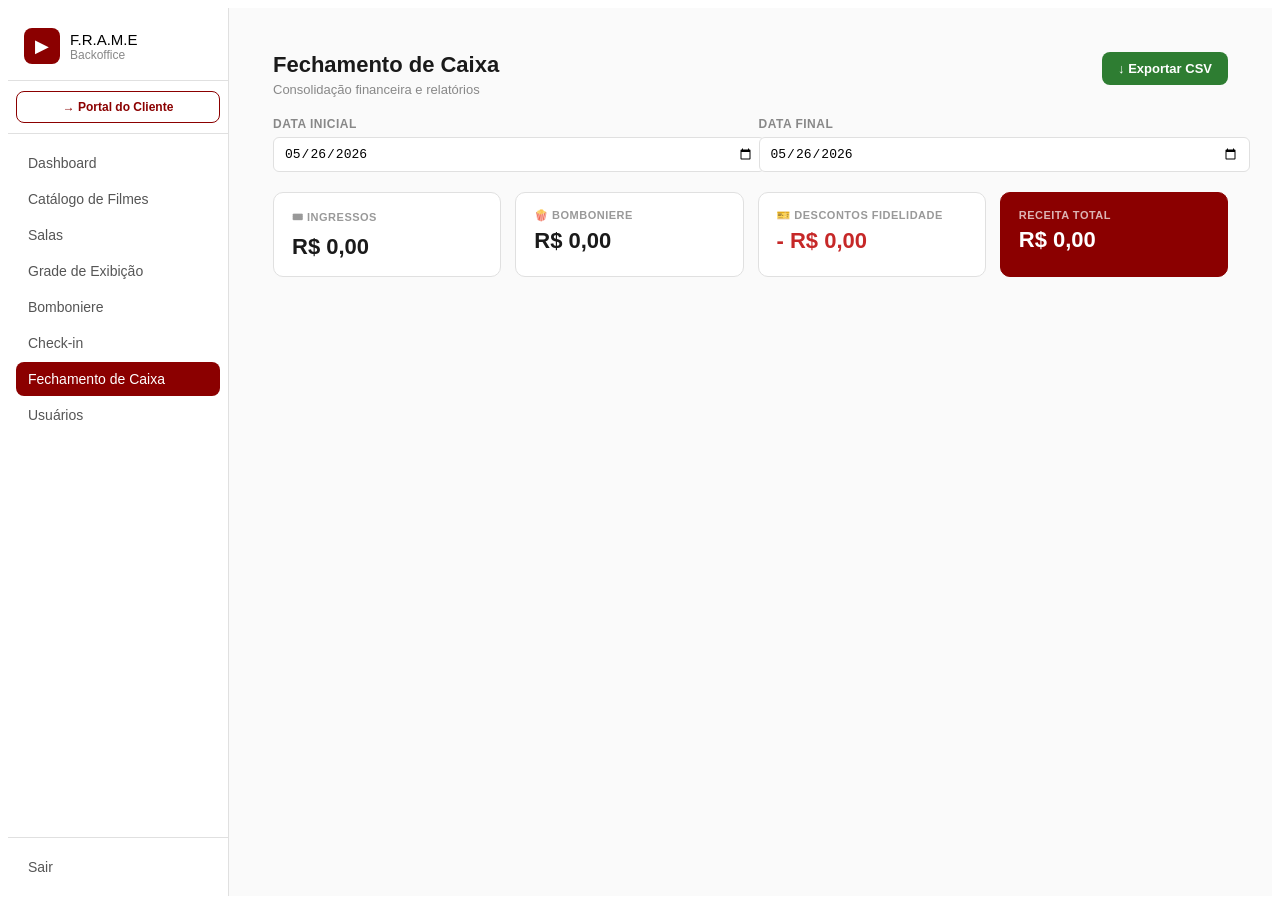
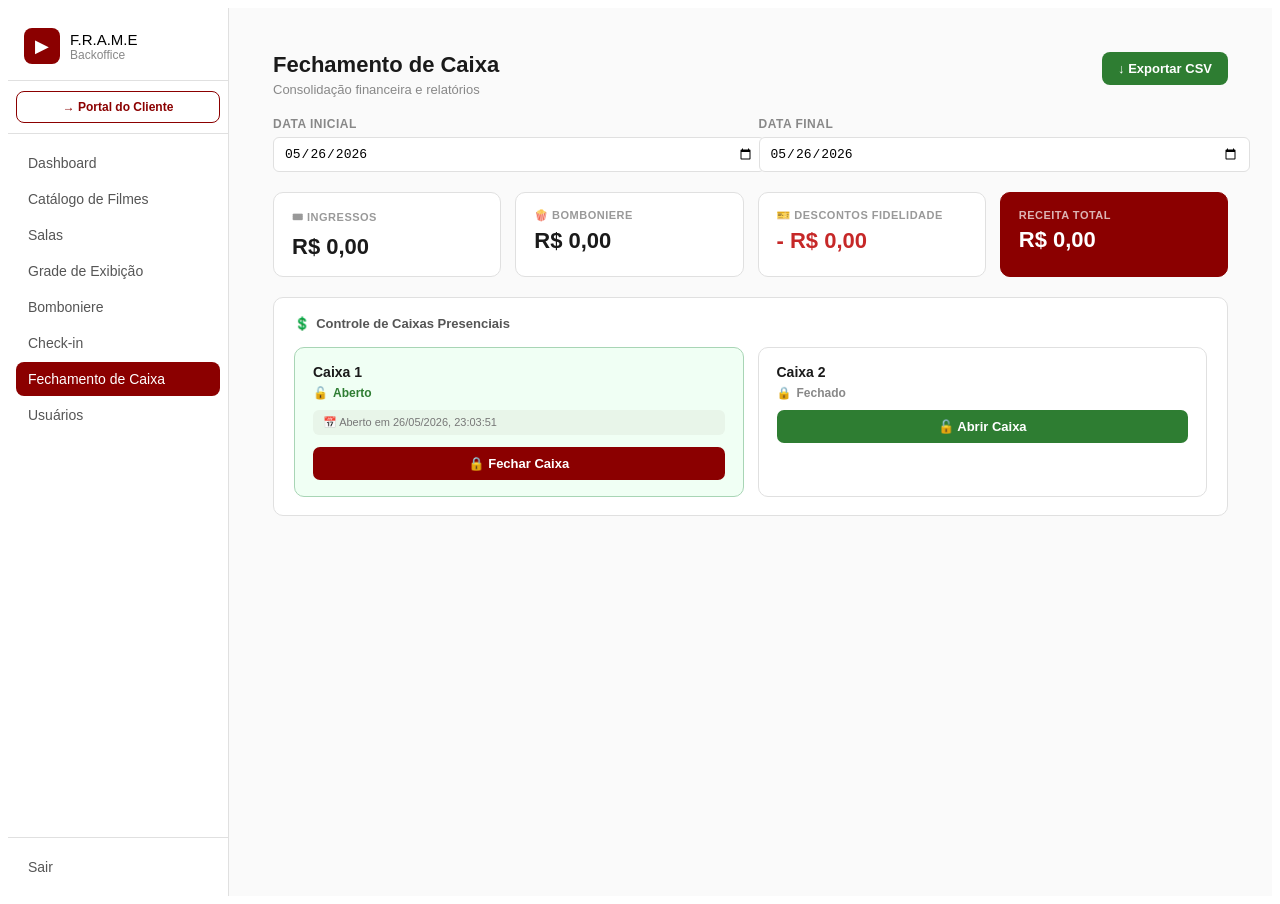
Before and after one commit to IrvinAmilcar/cinema-frame, a React (Vite) app in the folder presentation-frontend/: page /caixa in a window 1280 px wide. Built offline with nearby package versions, Linux system fonts and the light colour scheme; no server answers.

Commit message:
feat: add caixa management functionality with summary generation and local storage support

```diff
--- a/presentation-frontend/src/pages/FechamentoCaixaPage.tsx
+++ b/presentation-frontend/src/pages/FechamentoCaixaPage.tsx
@@ -53,10 +53,76 @@ export default function FechamentoCaixaPage() {
   const [resumo, setResumo] = useState<ResumoPeriodo | null>(null);
   const [carregando, setCarregando] = useState(false);
   const [carregandoResumo, setCarregandoResumo] = useState(false);
+
+  interface FechamentoCaixaResumo {
+    totalVendas: number;
+    totalIngressos: number;
+    totalSessoes: number;
+    taxaOcupacao: number;
+    dataHora: string;
+  }
+  interface Caixa {
+    id: number;
+    aberto: boolean;
+    dataAbertura: string | null;
+    fechamento: FechamentoCaixaResumo | null;
+  }
+
+  function caixasIniciais(): Caixa[] {
+    try {
+      const salvo = localStorage.getItem('frame_caixas');
+      if (salvo) return JSON.parse(salvo);
+    } catch {}
+    return [
+      { id: 1, aberto: true, dataAbertura: new Date().toLocaleString('pt-BR'), fechamento: null },
+      { id: 2, aberto: false, dataAbertura: null, fechamento: null },
+    ];
+  }
+
+  const [caixas, setCaixas] = useState<Caixa[]>(caixasIniciais);
+
+  function salvarCaixas(lista: Caixa[]) {
+    try { localStorage.setItem('frame_caixas', JSON.stringify(lista)); } catch {}
+    setCaixas(lista);
+  }
+
+  function gerarResumoAleatorio(): FechamentoCaixaResumo {
+    const totalSessoes = Math.floor(Math.random() * 6) + 3;
+    const totalIngressos = Math.floor(Math.random() * 80) + 40;
+    const totalVendas = totalIngressos * (Math.random() * 20 + 20);
+    const taxaOcupacao = Math.random() * 40 + 50;
+    return {
+      totalVendas: parseFloat(totalVendas.toFixed(2)),
+      totalIngressos,
+      totalSessoes,
+      taxaOcupacao: parseFloat(taxaOcupacao.toFixed(1)),
+      dataHora: new Date().toLocaleString('pt-BR'),
+    };
+  }
+
+  function toggleCaixa(id: number) {
+    const nova = caixas.map(c => {
+      if (c.id !== id) return c;
+      if (c.aberto) {
+        return {
+          ...c,
+          aberto: false,
+          dataAbertura: null,
+          fechamento: gerarResumoAleatorio(),
+        };
+      }
+      return {
+        ...c,
+        aberto: true,
+        dataAbertura: new Date().toLocaleString('pt-BR'),
+        fechamento: null,
+      };
+    });
+    salvarCaixas(nova);
+  }
   const [erro, setErro] = useState<string | null>(null);
   const [sucesso, setSucesso] = useState<string | null>(null);
 
-  // Busca o resumo do período sempre que as datas mudam
   const buscarResumo = useCallback(async (inicio: string, fim: string) => {
     if (!inicio || !fim || inicio > fim) return;
     setCarregandoResumo(true);
@@ -118,11 +184,9 @@ export default function FechamentoCaixaPage() {
     }));
   }
 
-  // Valores dos cards: usa resumo do back se disponível, senão calcula localmente da tabela
   const valorIngressos = resumo?.totalIngressosValor ?? 0;
   const valorBomboniere = resumo?.totalBomboniere ?? 0;
   const totalDescontoPontos = resumo?.totalDescontoPontos ?? 0;
-  // Receita Total = ingressos + bomboniere - descontos de fidelidade
   const receitaTotal = valorIngressos + valorBomboniere - totalDescontoPontos;
 
   function mostrarSucesso(msg: string) {
@@ -294,6 +358,70 @@ export default function FechamentoCaixaPage() {
           <div style={{ fontSize: '22px', fontWeight: 600, color: 'white' }}>{fmtBRL(receitaTotal)}</div>
         </div>
       </div>
+
+      {/* Controle de Caixas */}
+      <div style={{ backgroundColor: 'white', border: `1px solid ${cores.borda}`, borderRadius: '10px', padding: '18px 20px', marginBottom: '20px' }}>
+        <div style={{ fontSize: '13px', fontWeight: 600, color: '#555', marginBottom: '16px', display: 'flex', alignItems: 'center', gap: '6px' }}>
+          <span style={{ color: cores.vinho }}>💲</span> Controle de Caixas Presenciais
+        </div>
+        <div style={{ display: 'flex', gap: '14px' }}>
+          {caixas.map(caixa => (
+            <div
+              key={caixa.id}
+              style={{
+                flex: 1, borderRadius: '10px', padding: '16px 18px',
+                backgroundColor: caixa.aberto ? '#F0FFF4' : 'white',
+                border: `1px solid ${caixa.aberto ? '#A8D5B5' : cores.borda}`,
+              }}
+            >
+              {/* Nome e status */}
+              <div style={{ fontWeight: 600, fontSize: '14px', color: '#1a1a1a', marginBottom: '6px' }}>
+                Caixa {caixa.id}
+              </div>
+              <div style={{ display: 'flex', alignItems: 'center', gap: '5px', marginBottom: '10px' }}>
+                <span style={{ fontSize: '12px' }}>{caixa.aberto ? '🔓' : '🔒'}</span>
+                <span style={{ fontSize: '12px', fontWeight: 600, color: caixa.aberto ? '#2E7D32' : '#888' }}>
+                  {caixa.aberto ? 'Aberto' : 'Fechado'}
+                </span>
+              </div>
+
+              {/* Data de abertura */}
+              {caixa.aberto && caixa.dataAbertura && (
+                <div style={{ fontSize: '11px', color: '#777', marginBottom: '12px', padding: '6px 10px', backgroundColor: '#E8F5E9', borderRadius: '6px' }}>
+                  📅 Aberto em {caixa.dataAbertura}
+                </div>
+              )}
+
+              {/* Resumo do fechamento */}
+              {!caixa.aberto && caixa.fechamento && (
+                <div style={{ fontSize: '11px', color: '#555', marginBottom: '12px', padding: '10px', backgroundColor: '#f9f8f5', borderRadius: '6px', lineHeight: 1.8 }}>
+                  <div style={{ fontWeight: 600, color: '#888', marginBottom: '4px', textTransform: 'uppercase', letterSpacing: '0.4px' }}>Fechado em {caixa.fechamento.dataHora}</div>
+                  <div style={{ display: 'grid', gridTemplateColumns: '1fr 1fr', gap: '4px 10px', marginTop: '6px' }}>
+                    <div><span style={{ color: '#999' }}>Total vendas</span><br /><strong>{fmtBRL(caixa.fechamento.totalVendas)}</strong></div>
+                    <div><span style={{ color: '#999' }}>Ingressos</span><br /><strong>{caixa.fechamento.totalIngressos}</strong></div>
+                    <div><span style={{ color: '#999' }}>Sessões</span><br /><strong>{caixa.fechamento.totalSessoes}</strong></div>
+                    <div><span style={{ color: '#999' }}>Ocupação</span><br /><strong>{caixa.fechamento.taxaOcupacao}%</strong></div>
+                  </div>
+                </div>
+              )}
+
+              <button
+                onClick={() => toggleCaixa(caixa.id)}
+                style={{
+                  width: '100%', padding: '9px', border: 'none', borderRadius: '7px',
+                  fontWeight: 600, fontSize: '13px', cursor: 'pointer',
+                  backgroundColor: caixa.aberto ? cores.vinho : '#2E7D32',
+                  color: 'white',
+                }}
+              >
+                {caixa.aberto ? '🔒 Fechar Caixa' : '🔓 Abrir Caixa'}
+              </button>
+            </div>
+          ))}
+        </div>
+      </div>
+
+
     </div>
-  )
+  );
 }
```
